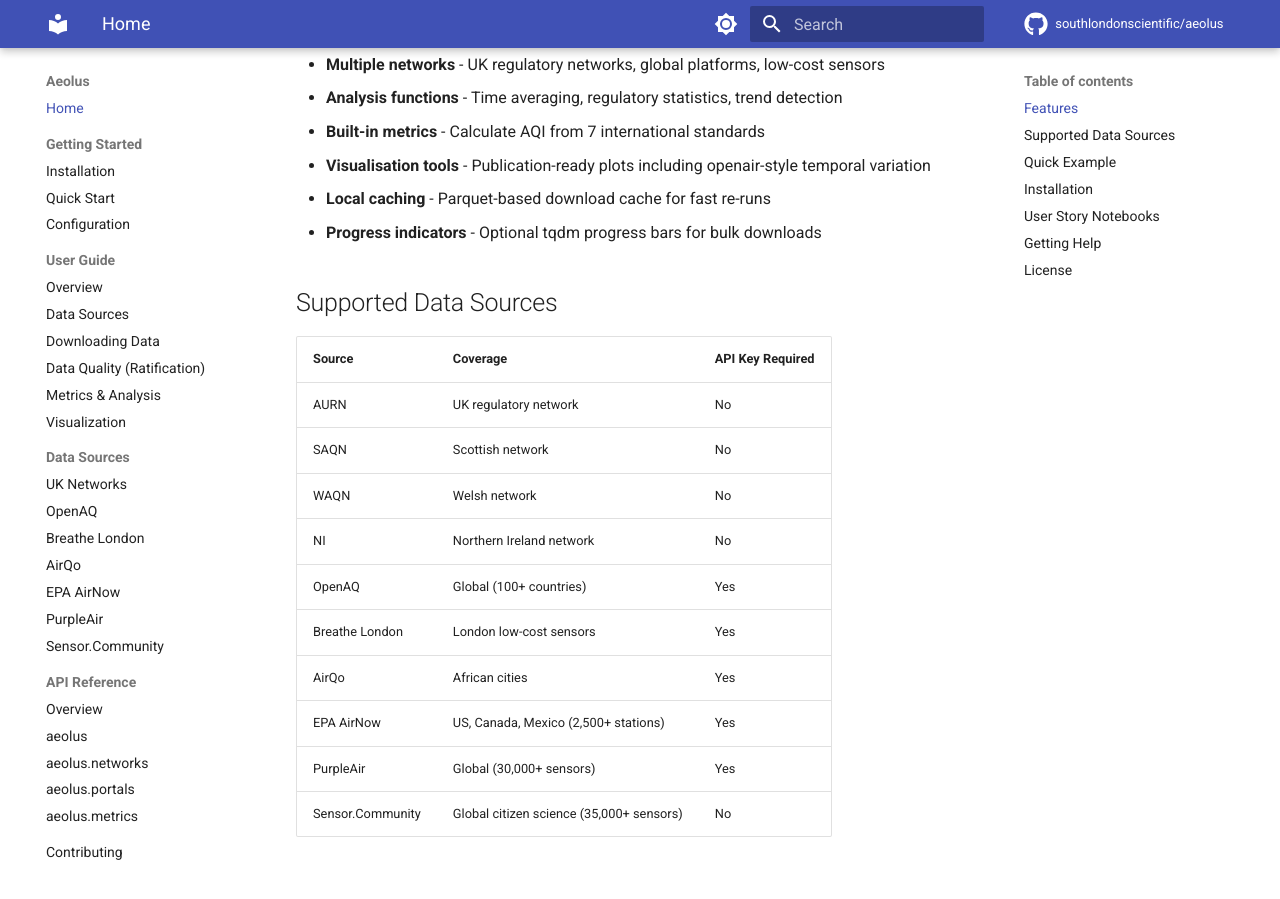
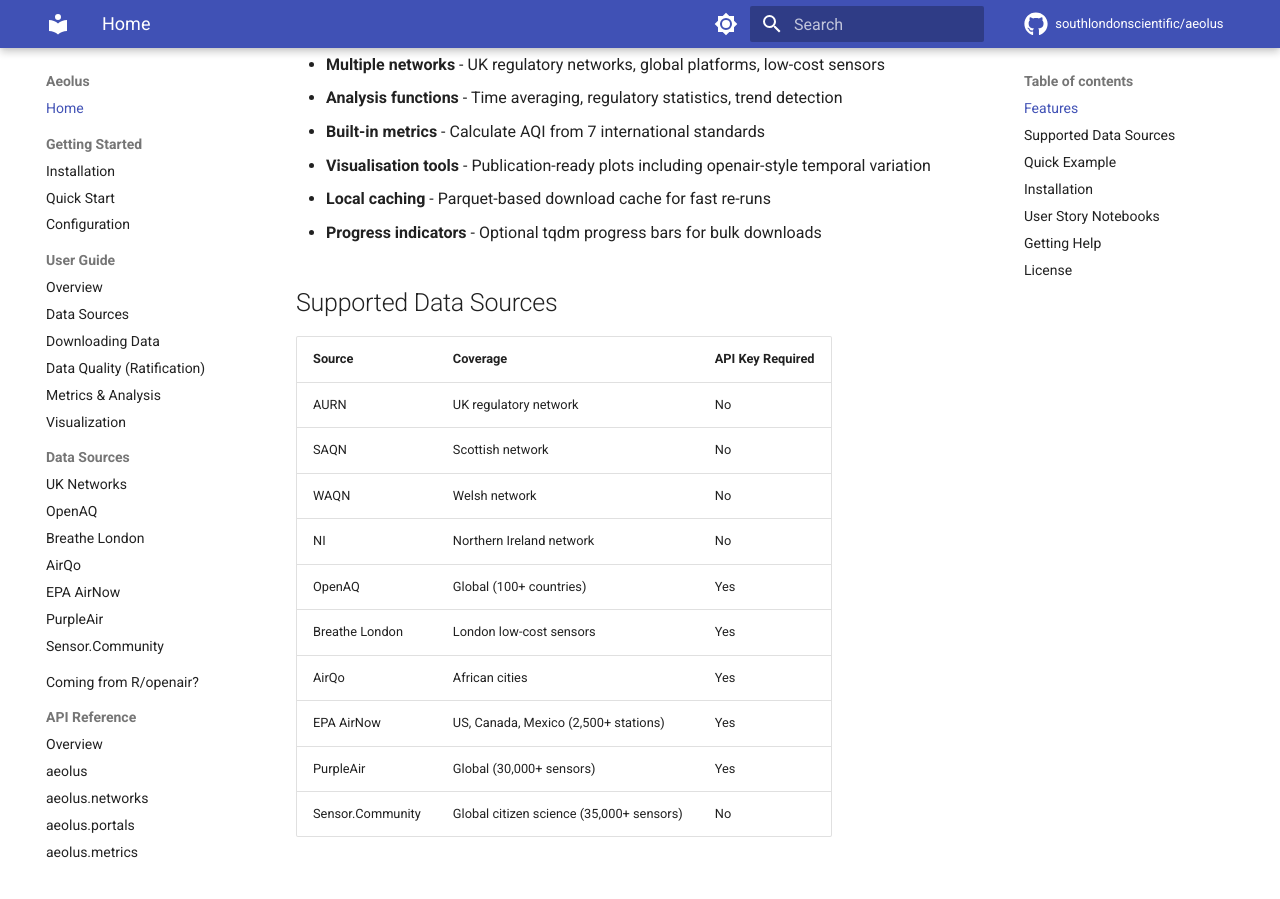
Before and after one commit to southlondonscientific/aeolus, an MkDocs documentation site: the page built from docs/index.md, in a window 1280 px wide and 900 px high, scrolled down 446 px. Built offline with MkDocs 1.6.1 and Material for MkDocs 9.7.7, drawn with Linux system fonts in a browser that asks for light colours; comment, search, counter and statistics services are not loaded.

Commit message:
docs: promote openair comparison to top-level nav
Co-Authored-By: Claude Opus 4.6 (1M context) <noreply@anthropic.com>

```diff
--- a/mkdocs.yml
+++ b/mkdocs.yml
@@ -88,6 +88,7 @@ nav:
       - EPA AirNow: sources/airnow.md
       - PurpleAir: sources/purpleair.md
       - Sensor.Community: sources/sensor-community.md
+  - Coming from R/openair?: dev/openair_comparison.md
   - API Reference:
       - Overview: api/index.md
       - aeolus: api/aeolus.md
```
